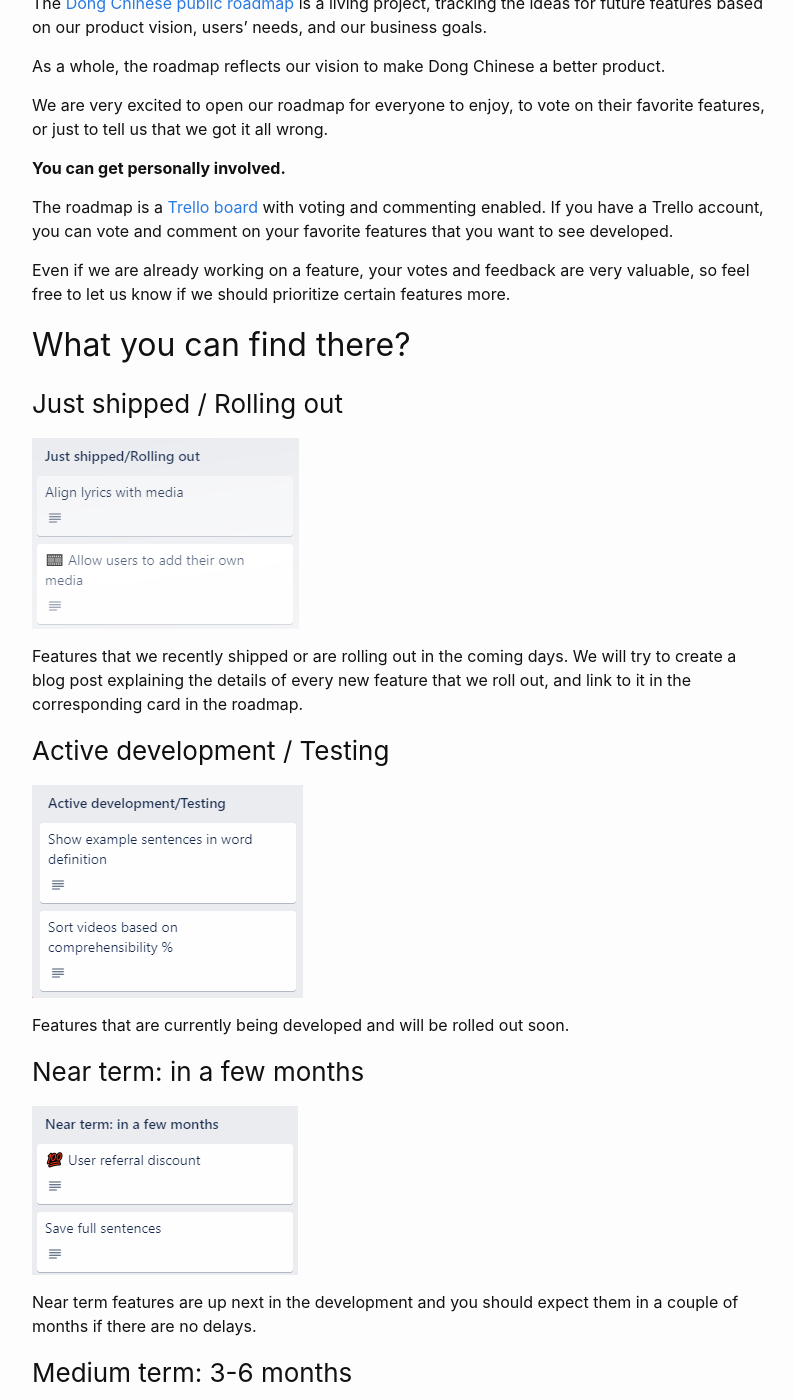
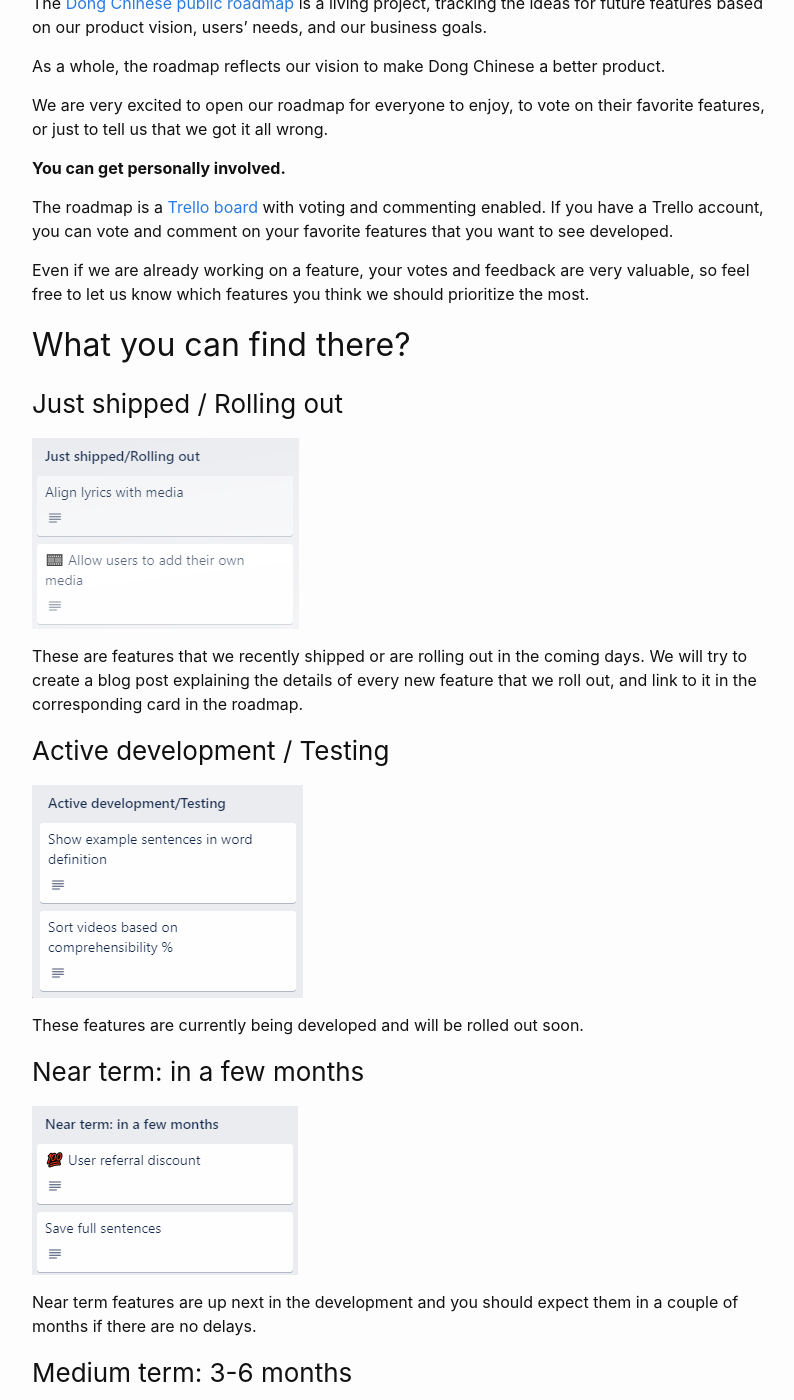
Before and after one commit to peterolson/dong-chinese-blog, a Jekyll site: the page built from _posts/2020-05-20-dong-chinese-public-roadmap.md, in a window 1280 px wide and 1400 px high, scrolled down 358 px. Shown: the whole window, without its empty margins (238-1032 px from the left). Built offline with Jekyll 4.4.1, drawn with Linux system fonts in a browser that asks for light colours.

Commit message:
revisions

```diff
--- a/_posts/2020-05-20-dong-chinese-public-roadmap.md
+++ b/_posts/2020-05-20-dong-chinese-public-roadmap.md
@@ -16,7 +16,7 @@ We are very excited to open our roadmap for everyone to enjoy, to vote on their
 
 The roadmap is a [Trello board](https://trello.com/b/i5ER5IRB/dong-chinese-open-roadmap) with voting and commenting enabled. If you have a Trello account, you can vote and comment on your favorite features that you want to see developed.
 
-Even if we are already working on a feature, your votes and feedback are very valuable, so feel free to let us know if we should prioritize certain features more.
+Even if we are already working on a feature, your votes and feedback are very valuable, so feel free to let us know which features you think we should prioritize the most.
 
 ## What you can find there?
 
@@ -24,13 +24,13 @@ Even if we are already working on a feature, your votes and feedback are very va
 
 ![Just shipped list](/images/justShipped.png)
 
-Features that we recently shipped or are rolling out in the coming days. We will try to create a blog post explaining the details of every new feature that we roll out, and link to it in the corresponding card in the roadmap.
+These are features that we recently shipped or are rolling out in the coming days. We will try to create a blog post explaining the details of every new feature that we roll out, and link to it in the corresponding card in the roadmap.
 
 ### Active development / Testing
 
 ![Active development list](/images/activeDevelopment.png)
 
-Features that are currently being developed and will be rolled out soon.
+These features are currently being developed and will be rolled out soon.
 
 ### Near term: in a few months
 
```
